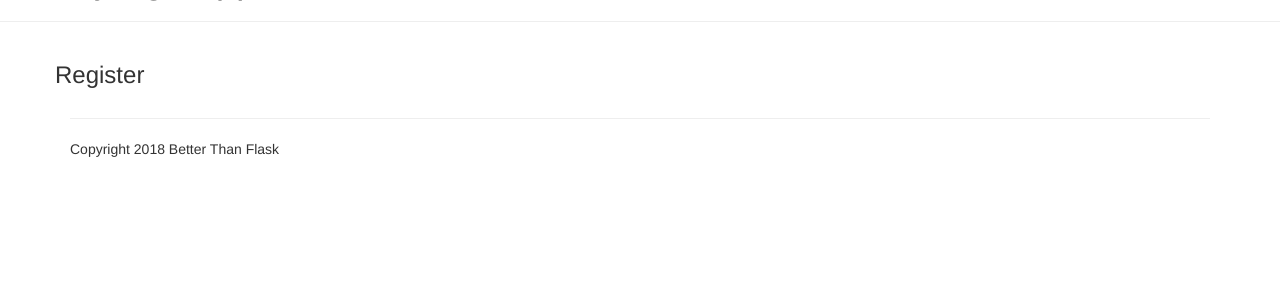
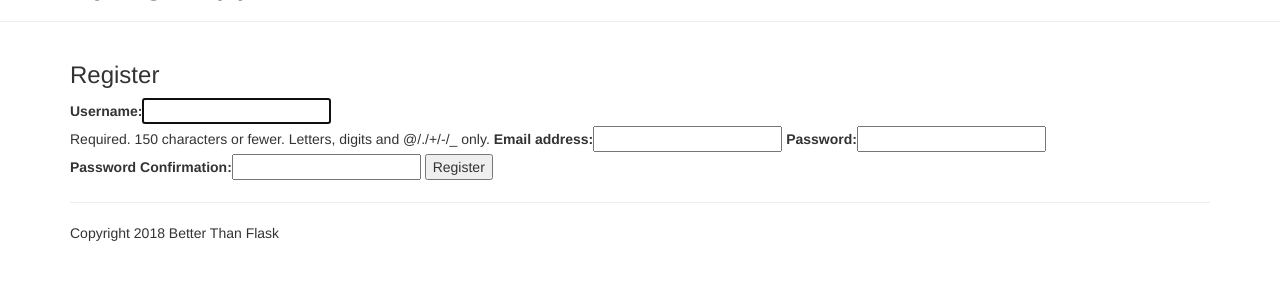
Before and after one commit to bglynch/trydjango, a Django app: page /accounts/register in a window 1280 px wide. Shown: the part 59-351 px from the top of the page. Run offline with Django 3.2, Linux system fonts and the light colour scheme; some libraries are stand-ins or nearby versions.

Commit message:
register form added

```diff
--- a/accounts/forms.py
+++ b/accounts/forms.py
@@ -1,4 +1,7 @@
 from django import forms
+from django.contrib.auth.forms import UserCreationForm
+from django.contrib.auth.models import User
+from django.core.exceptions import ValidationError
 
 class UserLoginForm(forms.Form):
     """
@@ -6,3 +9,34 @@ class UserLoginForm(forms.Form):
     """
     username = forms.CharField()
     password = forms.CharField(widget=forms.PasswordInput)
+
+
+class UserRegistrationForm(UserCreationForm):
+    """
+    Used by the user to sign up with the website
+    """
+    password1 = forms.CharField(label='Password', widget=forms.PasswordInput)
+    password2 = forms.CharField(
+        label='Password Confirmation',
+        widget=forms.PasswordInput
+    )
+
+    class Meta:
+        model = User
+        fields = ['username', 'email', 'password1', 'password2']
+
+    def clean_email(self):
+        email = self.cleaned_data.get('email')
+        username = self.cleaned_data.get('username')
+        if User.objects.filter(email=email).exclude(username=username):
+            raise forms.ValidationError(u'Email addresses must be unique.')
+        return email
+
+    def clean_password2(self):
+        password1 = self.cleaned_data.get('password1')
+        password2 = self.cleaned_data.get('password2')
+
+        if password1 != password2:
+            raise ValidationError("Passwords do not match")
+
+        return password2
--- a/accounts/templates/accounts/register.html
+++ b/accounts/templates/accounts/register.html
@@ -1,9 +1,15 @@
 {% extends 'home/base.html' %}
+{% load bootstrap_tags %}
 
 {% block content %}
 
 <h3>Register</h3>
+<form method='POST'>
+    {% csrf_token %}
+    {{ form | as_bootstrap }}
 
+    <input type="submit" value="Register"/>
+</form>
 
 
 {% endblock content %}
--- a/accounts/views.py
+++ b/accounts/views.py
@@ -2,7 +2,7 @@ from django.shortcuts import render, redirect
 from django.http import HttpResponse
 from django.contrib import auth
 from django.contrib.auth import authenticate
-from .forms import UserLoginForm
+from .forms import UserLoginForm, UserRegistrationForm
 
 # Create your views here.
 def login(request):
@@ -21,7 +21,8 @@ def login(request):
         return render(request, 'accounts/login.html', {'form': login_form})
 
 def register(request):
-    return render(request, 'accounts/register.html')
+    registration_form = UserRegistrationForm()  #..........creates an empty form
+    return render(request, 'accounts/register.html', {'form': registration_form})
 
 def logout(request):
     # return HttpResponse('Do you want to logout')
--- a/home/templates/home/base.html
+++ b/home/templates/home/base.html
@@ -40,11 +40,9 @@
 
    <hr>
    <div class="container">
-       <div class="row">
            {% block content %}
 
            {% endblock content %}
-       </div>
    <hr>
        <p>Copyright 2018 Better Than Flask</p>
    </div>
```
